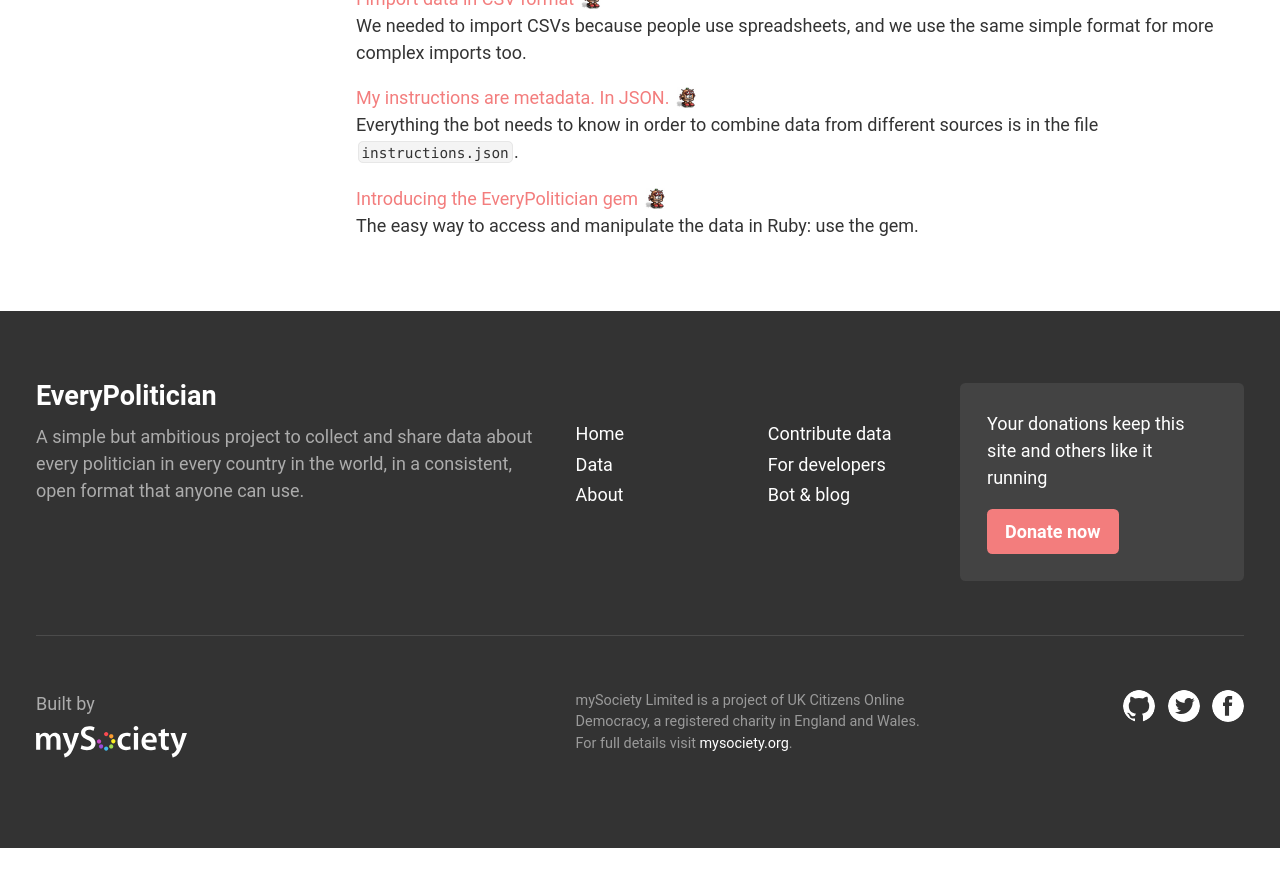
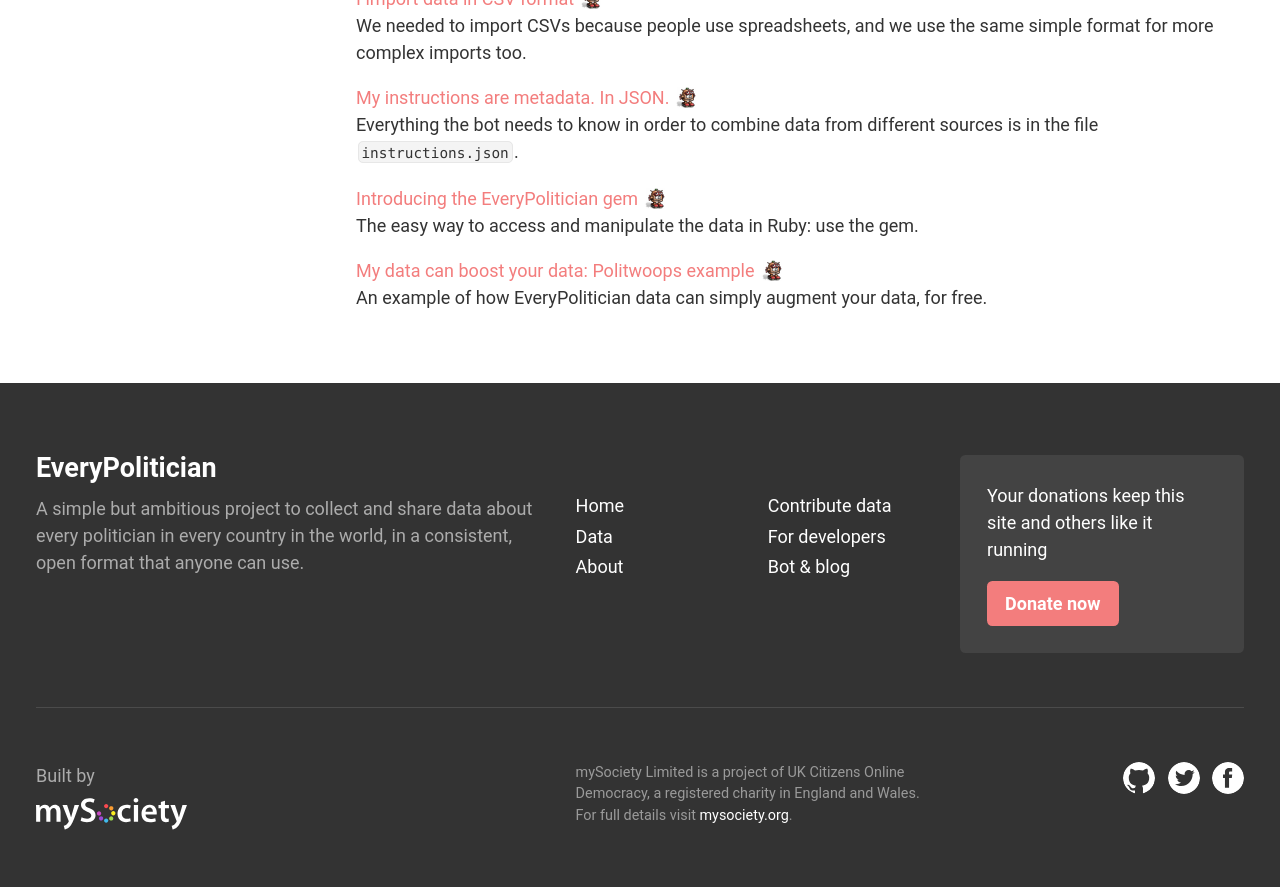
Before and after one commit to everypolitician/everypolitician-docs, a Jekyll site: the page built from bot.html, in a window 1280 px wide and 900 px high, scrolled down 2354 px. Shown: the top 887 px of the window. Built offline with Jekyll 4.4.1, drawn with Linux system fonts in a browser that asks for light colours; nearby versions of some CDN libraries; before the commit the page ends 3202 px from its top, so only the background shows below that.

Commit message:
add link to Politwoops blog post to bot page

```diff
--- a/bot.html
+++ b/bot.html
@@ -213,4 +213,11 @@
     The easy way to access and manipulate the data in Ruby: use the gem.
   </p>
 </li>
+<li>
+  <!-- 2017-03-03 -->
+  <a class="link--epbot" href="https://medium.com/@everypolitician/my-data-can-boost-your-data-politwoops-example-9628146c9f73">My data can boost your data: Politwoops example</a>
+  <p>
+    An example of how EveryPolitician data can simply augment your data, for free.
+  </p>
+</li>
 </ul>
```
